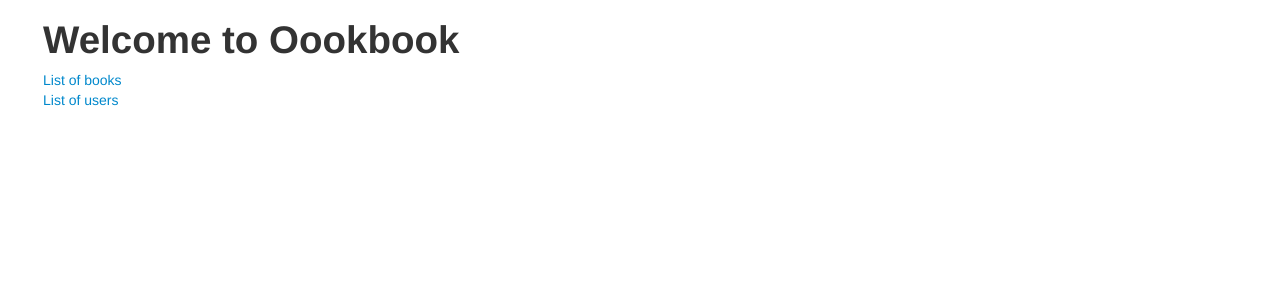
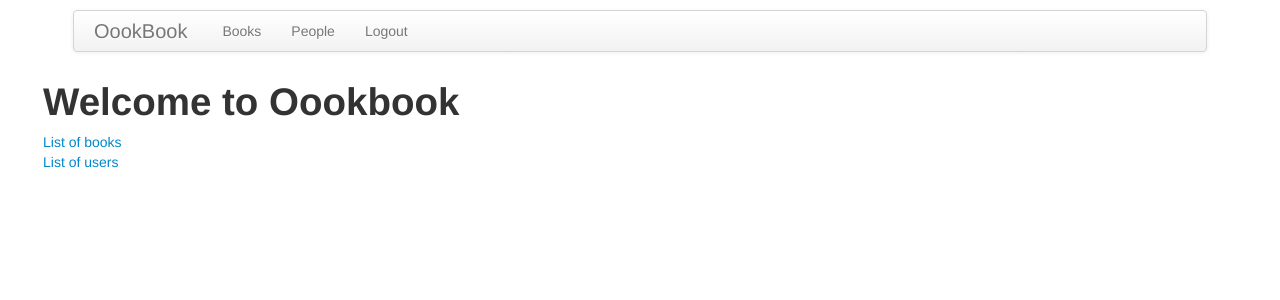
Before and after one commit to janpipek/oookbook, a Django app: page / in a window 1280 px wide. Shown: the top 300 px of the page. Run offline with Django 3.2, Linux system fonts and the light colour scheme.

Commit message:
Basic navigation bar

```diff
--- a/oookbook/templates/base.html
+++ b/oookbook/templates/base.html
@@ -12,8 +12,21 @@
 </head>
 <body>
     <div class="container">
+        <div class="navbar">
+            <div class="navbar-inner">
+                <a class="brand" href="#">OookBook</a>
+                <ul class="nav">
+                    <li><a href="{% url 'books.index' %}">Books</a></li>
+                    <li><a href="{% url 'users.index' %}">People</a></li>
+                    <li><a href="">Logout</a></li>
+                </ul>
+            </div>
+        </div>
+
         <div class="row">
-            {% block content %}{% endblock %}
+            <div>
+                {% block content %}{% endblock %}
+            </div>
         </div>
     </div>
 </body>
```
